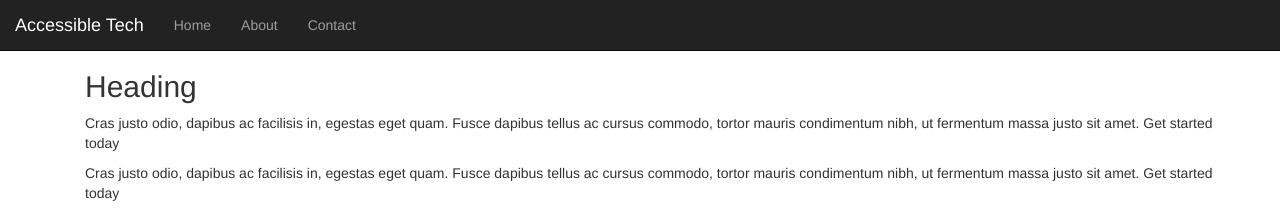
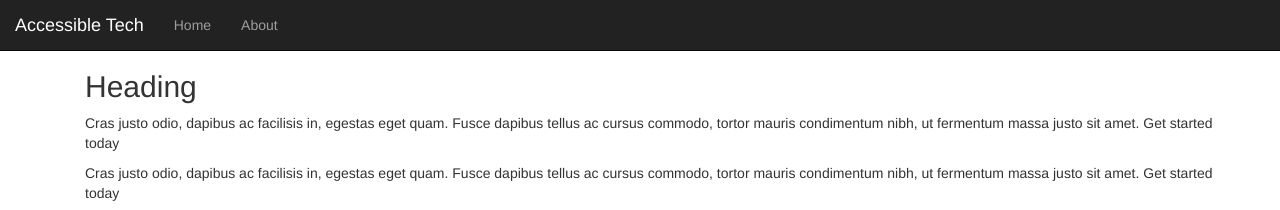
Before and after one commit to AccessibleTech/AccessibleTech, a Jekyll site: the page built from index.md, in a window 1280 px wide. Shown: the top 210 px of the page. Built offline with Jekyll 4.4.1, drawn with Linux system fonts in a browser that asks for light colours.

Commit message:
Removed 'contact' navigation button

```diff
--- a/_includes/navigation.html
+++ b/_includes/navigation.html
@@ -14,7 +14,6 @@
     <ul class="nav navbar-nav">
       <li><a href="index.html">Home</a></li>
       <li><a href="about.html">About</a></li>
-      <li><a href="contact.html">Contact</a></li>
     </ul>
   </div>
 </div>
```
